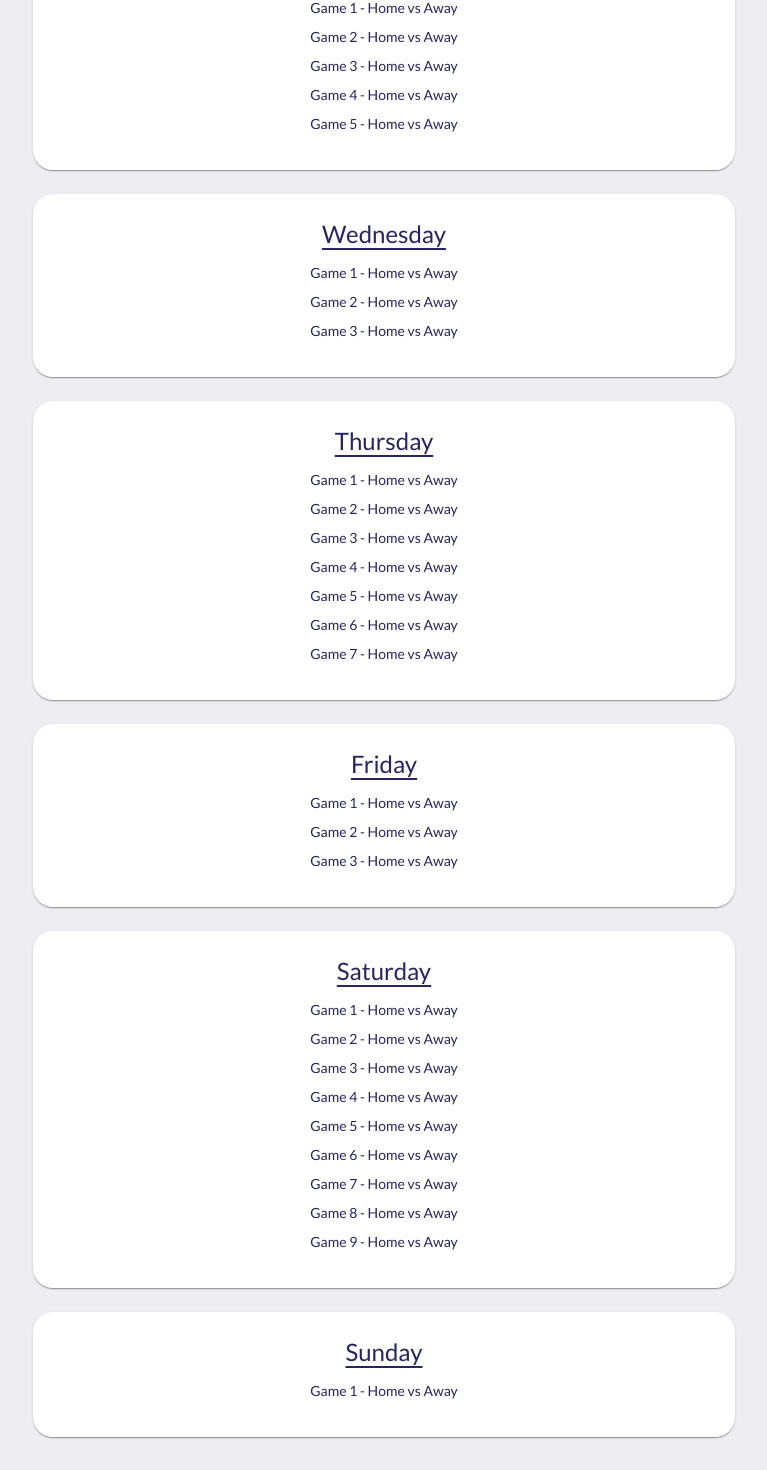
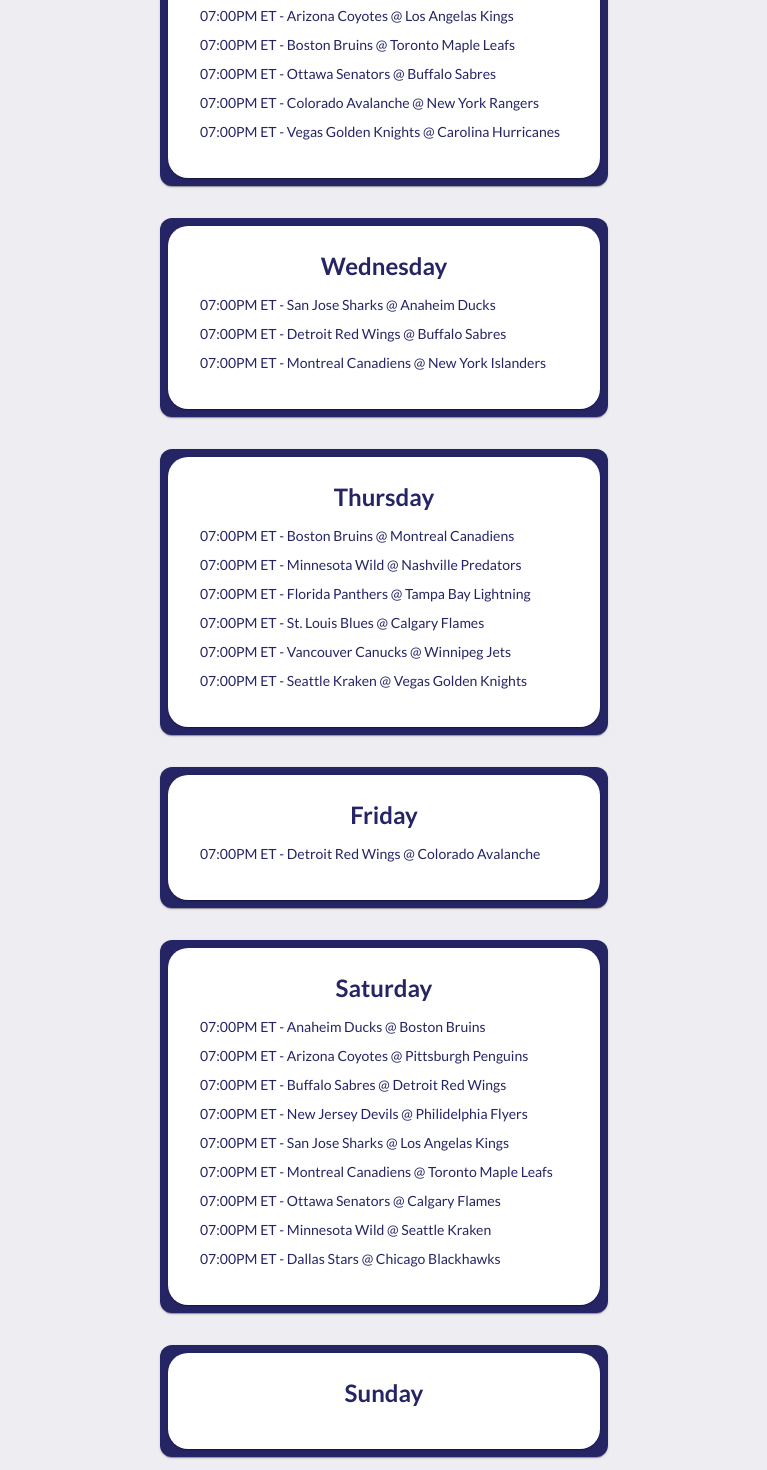
Before and after one commit to apreynolds1989/nextUP, a React (Create React App) app: page /nextUP/schedule in a window 1280 px wide. Shown: the part 740-2210 px from the top of the page, without its empty margins (256-1023 px from the left). Built offline with nearby package versions, Linux system fonts and the light colour scheme.

Commit message:
Styled WeeklyGames cards

```diff
--- a/src/assets/data/games.js
+++ b/src/assets/data/games.js
@@ -1,35 +1,41 @@
 export const weeklyGames = {
-    Monday: ['Home vs Away', 'Home vs Away'],
+    Monday: [
+        '07:00PM ET - Arizona Coyotes @ Anaheim Ducks',
+        '07:00PM ET - Toronto Maple Leafs @ Boston Bruins',
+    ],
     Tuesday: [
-        'Home vs Away',
-        'Home vs Away',
-        'Home vs Away',
-        'Home vs Away',
-        'Home vs Away',
+        '07:00PM ET - Arizona Coyotes @ Los Angelas Kings',
+        '07:00PM ET - Boston Bruins @ Toronto Maple Leafs',
+        '07:00PM ET - Ottawa Senators @ Buffalo Sabres',
+        '07:00PM ET - Colorado Avalanche @ New York Rangers',
+        '07:00PM ET - Vegas Golden Knights @ Carolina Hurricanes',
     ],
-    Wednesday: ['Home vs Away', 'Home vs Away', 'Home vs Away'],
+    Wednesday: [
+        '07:00PM ET - San Jose Sharks @ Anaheim Ducks',
+        '07:00PM ET - Detroit Red Wings @ Buffalo Sabres',
+        '07:00PM ET - Montreal Canadiens @ New York Islanders',
+    ],
     Thursday: [
-        'Home vs Away',
-        'Home vs Away',
-        'Home vs Away',
-        'Home vs Away',
-        'Home vs Away',
-        'Home vs Away',
-        'Home vs Away',
+        '07:00PM ET - Boston Bruins @ Montreal Canadiens',
+        '07:00PM ET - Minnesota Wild @ Nashville Predators',
+        '07:00PM ET - Florida Panthers @ Tampa Bay Lightning',
+        '07:00PM ET - St. Louis Blues @ Calgary Flames',
+        '07:00PM ET - Vancouver Canucks @ Winnipeg Jets',
+        '07:00PM ET - Seattle Kraken @ Vegas Golden Knights',
     ],
-    Friday: ['Home vs Away', 'Home vs Away', 'Home vs Away'],
+    Friday: ['07:00PM ET - Detroit Red Wings @ Colorado Avalanche'],
     Saturday: [
-        'Home vs Away',
-        'Home vs Away',
-        'Home vs Away',
-        'Home vs Away',
-        'Home vs Away',
-        'Home vs Away',
-        'Home vs Away',
-        'Home vs Away',
-        'Home vs Away',
+        '07:00PM ET - Anaheim Ducks @ Boston Bruins',
+        '07:00PM ET - Arizona Coyotes @ Pittsburgh Penguins',
+        '07:00PM ET - Buffalo Sabres @ Detroit Red Wings',
+        '07:00PM ET - New Jersey Devils @ Philidelphia Flyers',
+        '07:00PM ET - San Jose Sharks @ Los Angelas Kings',
+        '07:00PM ET - Montreal Canadiens @ Toronto Maple Leafs',
+        '07:00PM ET - Ottawa Senators @ Calgary Flames',
+        '07:00PM ET - Minnesota Wild @ Seattle Kraken',
+        '07:00PM ET - Dallas Stars @ Chicago Blackhawks',
     ],
-    Sunday: ['Home vs Away'],
+    Sunday: [],
 };
 
 export const teamScheduleHeaders = [{
@@ -78,7 +84,7 @@ export const teamScheduleData = [{
         team: 'Anaheim',
         monday: 'Arizona',
         tuesday: '',
-        wednesday: 'Toronto',
+        wednesday: 'San Jose',
         thursday: '',
         friday: '',
         saturday: '@Boston',
@@ -91,8 +97,8 @@ export const teamScheduleData = [{
         wednesday: '',
         thursday: '',
         friday: '',
-        saturday: '',
-        sunday: 'Pittsburgh',
+        saturday: 'Pittsburgh',
+        sunday: '',
     },
     {
         team: 'Boston',
@@ -111,7 +117,7 @@ export const teamScheduleData = [{
         wednesday: 'Detroit',
         thursday: '',
         friday: '',
-        saturday: '@Detroi',
+        saturday: '@Detroit',
         sunday: '',
     },
 ];
--- a/src/components/GameDayBox.jsx
+++ b/src/components/GameDayBox.jsx
@@ -9,7 +9,7 @@ import {
 } from '@mui/material';
 import React from 'react';
 import { weeklyGames } from '../assets/data/games';
-// import { palette } from '../assets/theme';
+import { palette } from '../assets/theme';
 
 export const GameDayBox = ({ day }) => {
     const gamesArr = weeklyGames[day];
@@ -17,8 +17,15 @@ export const GameDayBox = ({ day }) => {
     return (
         <Card
             sx={{
+                borderRadius: 3,
+                padding: 1,
+                backgroundColor: palette.gtBlue,
+            }}
+        >
+            <Card
+                sx={{
                     borderRadius: 5,
-                marginY: 3,
+                    maxWidth: '500px',
                 }}
             >
                 <CardContent>
@@ -26,6 +33,9 @@ export const GameDayBox = ({ day }) => {
                         sx={{
                             display: 'flex',
                             flexDirection: 'column',
+                            maxWidth: '500px',
+                            alignItems: 'center',
+                            margin: 'auto',
                         }}
                     >
                         <Box>
@@ -33,15 +43,19 @@ export const GameDayBox = ({ day }) => {
                                 variant='h5'
                                 sx={{
                                     textAlign: 'center',
-                                textDecoration: 'underline',
-                                textUnderlineOffset: '5px',
+                                    fontWeight: 'bold',
                                     paddingTop: 1,
                                 }}
                             >
                                 {day}
                             </Typography>
                         </Box>
-                    <Box>
+                        <Box
+                            sx={{
+                                minWidth: '400px',
+                                alignSelf: 'center',
+                            }}
+                        >
                             <List>
                                 {gamesArr.map((game, index) => (
                                     <ListItem
@@ -53,9 +67,10 @@ export const GameDayBox = ({ day }) => {
                                         }}
                                     >
                                         <ListItemText
-                                        primary={`Game ${index + 1} - ${game}`}
+                                            primary={game}
                                             primaryTypographyProps={{
                                                 fontSize: '14px',
+                                                textAlign: 'left',
                                             }}
                                         />
                                     </ListItem>
@@ -65,5 +80,6 @@ export const GameDayBox = ({ day }) => {
                     </Box>
                 </CardContent>
             </Card>
+        </Card>
     );
 };
--- a/src/components/WeeklyGamesList.jsx
+++ b/src/components/WeeklyGamesList.jsx
@@ -1,17 +1,113 @@
 import { Container } from '@mui/system';
 import React from 'react';
 import { GameDayBox } from './GameDayBox';
+// import { palette } from '../assets/theme.js';
+import { Box, Grid } from '@mui/material';
 
 export const WeeklyGamesList = () => {
     return (
-        <Container>
+        <Box
+            sx={{
+                width: '35vw',
+                margin: 'auto',
+            }}
+        >
+            <Grid container spacing={4} sx={{ justifyContent: 'center' }}>
+                <Grid item xs={12}>
+                    <Box
+                        sx={{
+                            display: 'flex',
+                        }}
+                    >
                         <GameDayBox day='Monday' />
+                    </Box>
+                </Grid>
+                <Grid item xs={12}>
+                    <Box
+                        sx={{
+                            display: 'flex',
+                            justifyContent: 'flex-end',
+                        }}
+                    >
                         <GameDayBox day='Tuesday' />
+                    </Box>
+                </Grid>
+                <Grid item xs={12}>
+                    <Box
+                        sx={{
+                            display: 'flex',
+                        }}
+                    >
                         <GameDayBox day='Wednesday' />
+                    </Box>
+                </Grid>
+                <Grid item xs={12}>
+                    <Box
+                        sx={{
+                            display: 'flex',
+                            justifyContent: 'flex-end',
+                        }}
+                    >
                         <GameDayBox day='Thursday' />
+                    </Box>
+                </Grid>
+                <Grid item xs={12}>
+                    <Box
+                        sx={{
+                            display: 'flex',
+                        }}
+                    >
                         <GameDayBox day='Friday' />
+                    </Box>
+                </Grid>
+                <Grid item xs={12}>
+                    <Box
+                        sx={{
+                            display: 'flex',
+                            justifyContent: 'flex-end',
+                        }}
+                    >
                         <GameDayBox day='Saturday' />
+                    </Box>
+                </Grid>
+                <Grid item xs={12}>
+                    <Box
+                        sx={{
+                            display: 'flex',
+                        }}
+                    >
                         <GameDayBox day='Sunday' />
-        </Container>
+                    </Box>
+                </Grid>
+            </Grid>
+        </Box>
+        // <Container
+        //     sx={{
+        //         display: 'flex',
+        //         flexDirection: 'row',
+        //     }}
+        // >
+        //     <Box
+        //         sx={{
+        //             flexDirection: 'column',
+        //             marginX: 1,
+        //         }}
+        //     >
+        //         <GameDayBox day='Monday' />
+        //         <GameDayBox day='Wednesday' />
+        //         <GameDayBox day='Friday' />
+        //         <GameDayBox day='Sunday' />
+        //     </Box>
+        //     <Box
+        //         sx={{
+        //             flexDirection: 'column',
+        //             marginX: 1,
+        //         }}
+        //     >
+        //         <GameDayBox day='Tuesday' />
+        //         <GameDayBox day='Thursday' />
+        //         <GameDayBox day='Saturday' />
+        //     </Box>
+        // </Container>
     );
 };
```
Lines whose indentation alone changed are shown as unchanged.
